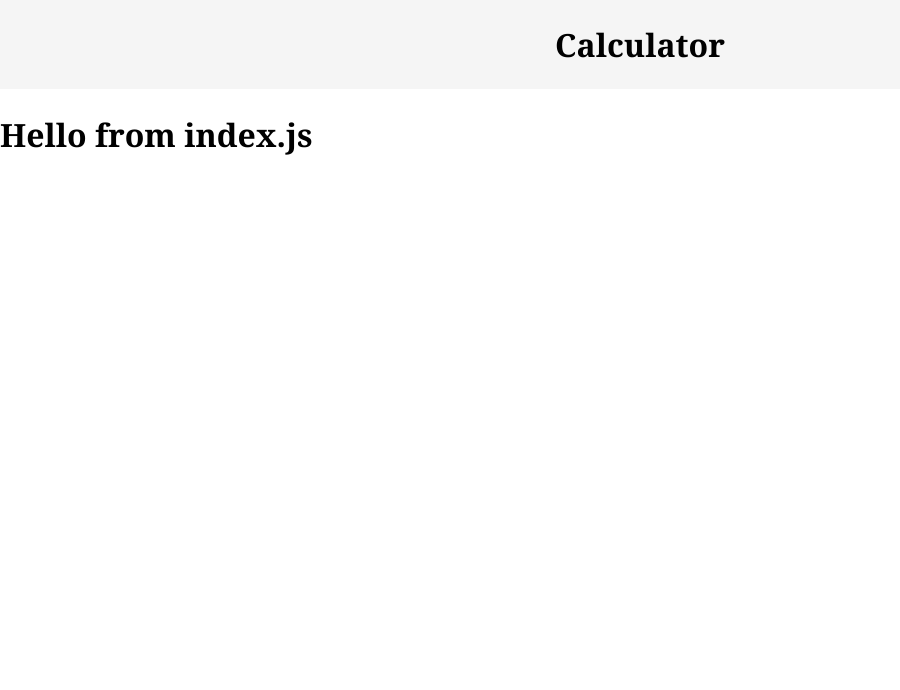
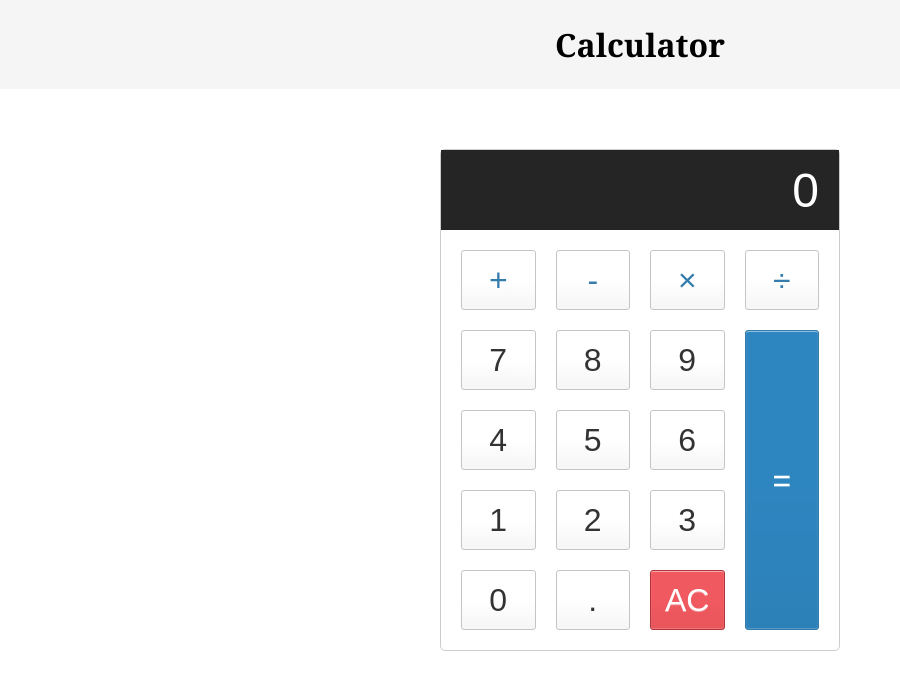
Before and after one commit to thefoxboxman/FCC-Calculator, a Gatsby site: page / in a window 1280 px wide. Shown: the whole page, without its empty margins (0-900 px from the left). Built offline with nearby package versions, Linux system fonts and the light colour scheme; Gatsby itself is replaced by a stand-in of ours.

Commit message:
Completed CalculatorFace Component  Added to CalculatorFace to index.js. Added freecodecamp testing script to index.html

```diff
--- /dev/null
+++ b/src/components/CalculatorFace.js
@@ -0,0 +1,156 @@
+import React from 'react'
+import styled from "styled-components"
+
+export default function CalculatorFace() {
+	return (
+    <CalculatorWrapper>
+      <div class="calculator">
+        <input type="text" class="calculator-screen" value="0" disabled />
+
+        <div class="calculator-keys">
+          <button type="button" class="operator" value="+">
+            +
+          </button>
+          <button type="button" class="operator" value="-">
+            -
+          </button>
+          <button type="button" class="operator" value="*">
+            &times;
+          </button>
+          <button type="button" class="operator" value="/">
+            &divide;
+          </button>
+
+          <button type="button" value="7">
+            7
+          </button>
+          <button type="button" value="8">
+            8
+          </button>
+          <button type="button" value="9">
+            9
+          </button>
+
+          <button type="button" value="4">
+            4
+          </button>
+          <button type="button" value="5">
+            5
+          </button>
+          <button type="button" value="6">
+            6
+          </button>
+
+          <button type="button" value="1">
+            1
+          </button>
+          <button type="button" value="2">
+            2
+          </button>
+          <button type="button" value="3">
+            3
+          </button>
+
+          <button type="button" value="0">
+            0
+          </button>
+          <button type="button" class="decimal" value=".">
+            .
+          </button>
+          <button type="button" class="all-clear" value="all-clear">
+            AC
+          </button>
+
+          <button type="button" class="equal-sign" id="equals" value="=">
+            =
+          </button>
+        </div>
+      </div>
+    </CalculatorWrapper>
+  )
+}
+
+const CalculatorWrapper = styled.div`
+  .calculator {
+    border: 1px solid #ccc;
+    border-radius: 5px;
+    position: absolute;
+    top: 50%;
+    left: 50%;
+    transform: translate(-50%, -50%);
+    width: 400px;
+  }
+
+  .calculator-screen {
+    width: 100%;
+    font-size: 3rem;
+    height: 80px;
+    border: none;
+    background-color: #252525;
+    color: #fff;
+    text-align: right;
+    padding-right: 20px;
+    padding-left: 10px;
+  }
+
+  button {
+    height: 60px;
+    background-color: #fff;
+    border-radius: 3px;
+    border: 1px solid #c4c4c4;
+    background-color: transparent;
+    font-size: 2rem;
+    color: #333;
+    background-image: linear-gradient(
+      to bottom,
+      transparent,
+      transparent 50%,
+      rgba(0, 0, 0, 0.04)
+    );
+    box-shadow: inset 0 0 0 1px rgba(255, 255, 255, 0.05),
+      inset 0 1px 0 0 rgba(255, 255, 255, 0.45),
+      inset 0 -1px 0 0 rgba(255, 255, 255, 0.15),
+      0 1px 0 0 rgba(255, 255, 255, 0.15);
+    text-shadow: 0 1px rgba(255, 255, 255, 0.4);
+  }
+
+  button:hover {
+    background-color: #eaeaea;
+  }
+
+  .operator {
+    color: #337cac;
+  }
+
+  .all-clear {
+    background-color: #f0595f;
+    border-color: #b0353a;
+    color: #fff;
+  }
+
+  .all-clear:hover {
+    background-color: #f17377;
+  }
+
+  .equal-sign {
+    background-color: #2e86c0;
+    border-color: #337cac;
+    color: #fff;
+    height: 100%;
+    grid-row-start: 2;
+    grid-row-end: 6;
+    grid-column-start: 4;
+    grid-column-end: 5;
+  }
+
+  .equal-sign:hover {
+    background-color: #4e9ed4;
+  }
+
+  .calculator-keys {
+    display: grid;
+    grid-template-columns: repeat(4, 1fr);
+    grid-gap: 20px;
+    padding: 20px;
+  }
+`
--- a/src/pages/index.js
+++ b/src/pages/index.js
@@ -1,6 +1,6 @@
 import React from "react"
 import Header from "../components/header"
-
+import CalculatorFace from "../components/CalculatorFace"
 import Layout from "../components/layout"
 
 
@@ -9,7 +9,8 @@ const IndexPage = () => (
   <Layout>
 
 		<Header />
-    <h1> Hello from index.js</h1>
+
+<CalculatorFace />
   </Layout>
 )
 
```
Also changed, not shown: README.md.
